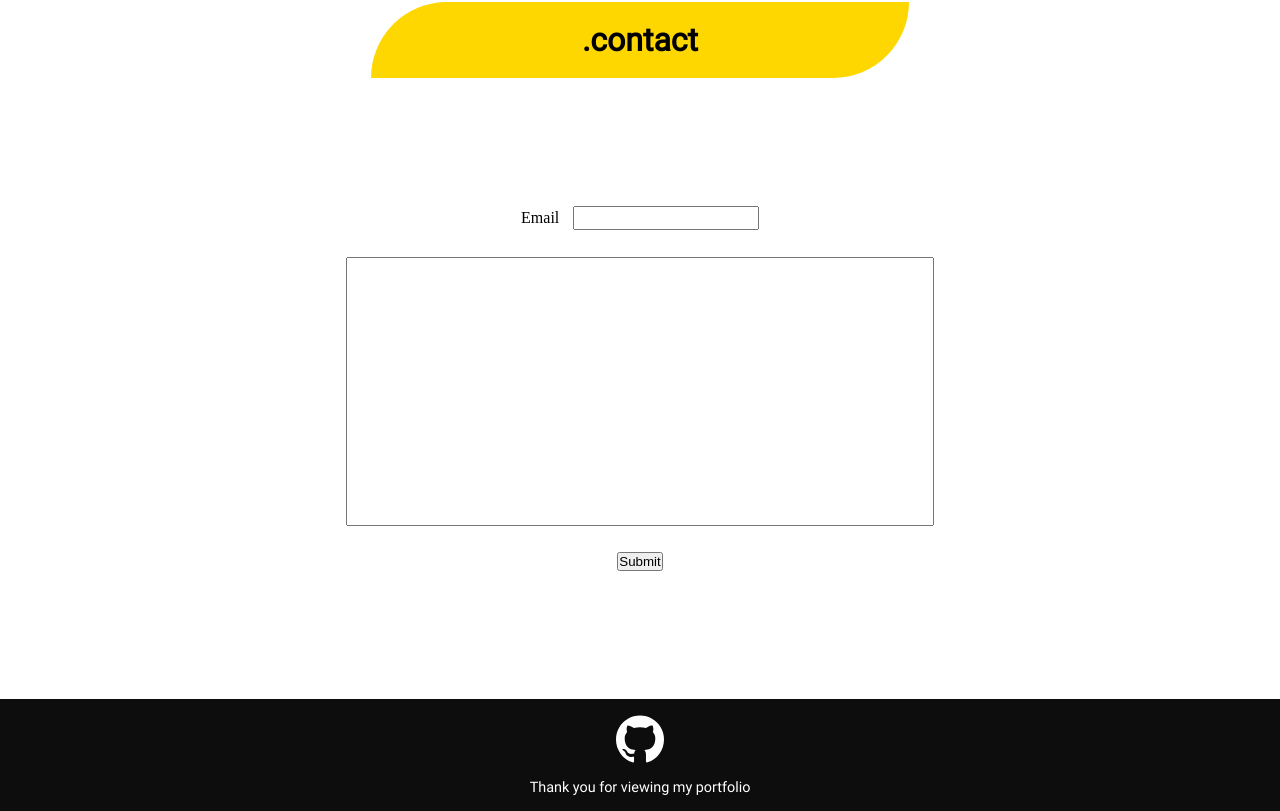
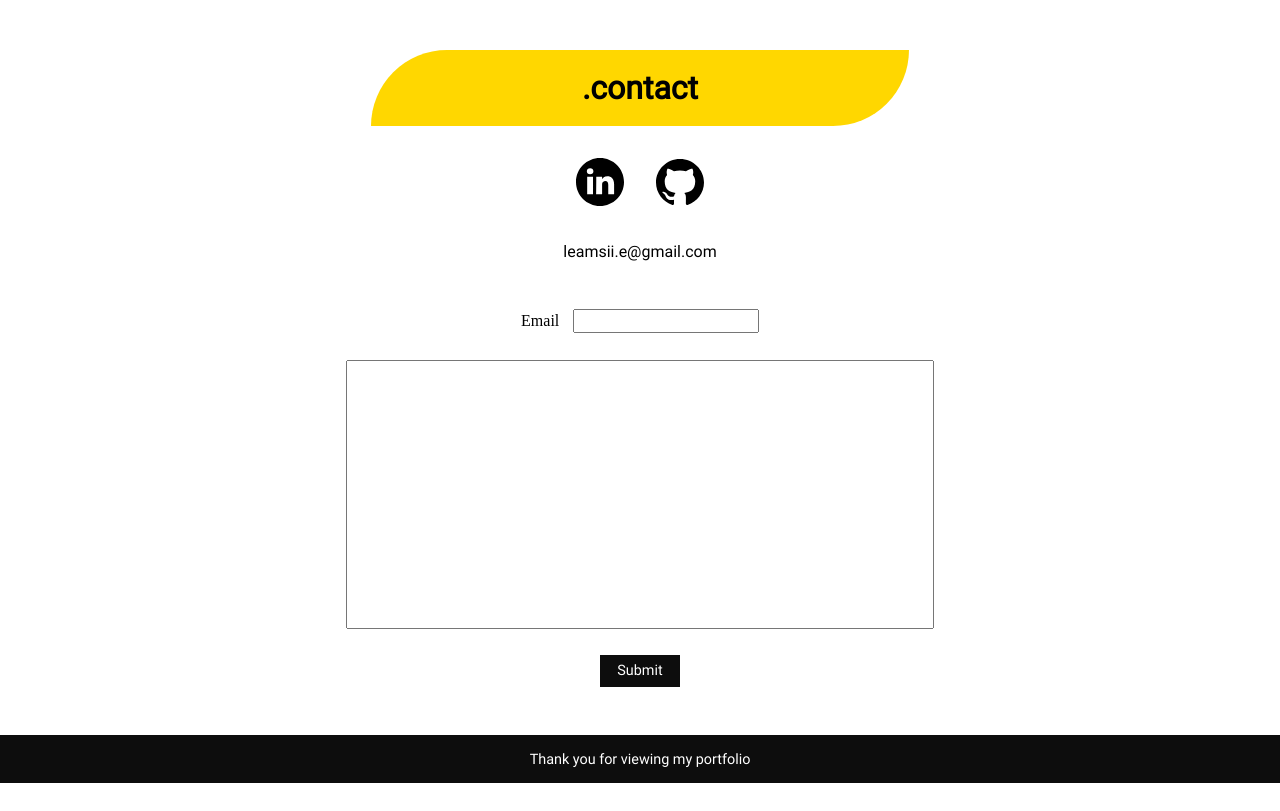
Before and after one commit to liamortiz/portfolio, a React (Create React App) app: page / in a window 1280 px wide. Shown: the part 2773-3584 px from the top of the page. After the commit the page ends 3556 px from the top, so only its background shows below. Built offline with nearby package versions, Linux system fonts and the light colour scheme.

Commit message:
Added contact section

```diff
--- a/src/App.scss
+++ b/src/App.scss
@@ -201,7 +201,7 @@ header {
   }
   .description {
     margin: 2em auto;
-    margin-bottom: 5em;
+    margin-bottom: 8em;
     max-width: 700px;
     padding: 2em;
     padding-bottom: 3em;
@@ -218,16 +218,57 @@ header {
 }
 
 // Contact form
+#contact-section {
+  text-align: center;
+  p {
+    font-family: 'roboto', 'Helvetica';
+  }
+  .contact-container {
+    width: 10rem;
+    margin: 2em auto;
+  }
+  img {
+    display: inline-block;
+    margin: 0 1em 0 1em;
+    width: 3rem;
+    height: 3rem;
+    transition: all 1s;
+    &:hover {
+      transform: rotate(360deg);
+    }
+  }
+}
 form {
-  margin: 5em auto;
+  margin: 0 auto;
   max-width: 50rem;
   padding: 3em;
   text-align: center;
+  button {
+    font-family: 'roboto', 'Helvetica';
+    font-size: 90%;
+    display: inline-block;
+    color: white;
+    background: $main-color;
+    width: 5rem;
+    padding: .5em;
+    border: none;
+    transition: all .2s;
+    &:hover {
+      cursor: pointer;
+      background: gold;
+      transform: translateY(-5px);
+      box-shadow: 0 5px 5px gray;
+      color: black;
+    }
+  }
   input {
     margin-left: 1em;
     outline: none;
     padding: .2em;
     font-family: 'roboto', 'Helvetica';
+    &:focus {
+      outline: none;
+    }
   }
   textarea {
     display: block;
@@ -246,7 +287,7 @@ form {
 
 footer {
   color: white;
-  height: 5rem;
+  height: 1rem;
   padding: 1em;
   background: $main-color;
   text-align: center;
@@ -254,15 +295,4 @@ footer {
     font-family: 'roboto', 'Helvetica';
     font-size: 90%;
   }
-  img {
-    display: block;
-    margin: auto;
-    margin-bottom: 1em;
-    width: 3rem;
-    height: 3rem;
-    transition: all 1s;
-    &:hover {
-      transform: rotate(360deg);
-    }
-  }
 }
--- a/src/components/Contact.tsx
+++ b/src/components/Contact.tsx
@@ -1,9 +1,12 @@
 import React, { Component } from 'react';
+
+import linkedin_logo from '../images/linkedin.svg';
+import github_logo from '../images/github-logo.svg';
 
 interface IContact {
   value : string
 }
-
+// TODO: Add real hrefs
 class Contact extends Component<{}, IContact> {
   constructor(props : any) {
     super(props);
@@ -12,9 +15,19 @@ class Contact extends Component<{}, IContact> {
     }
   }
 
+  handleSubmit = (event : any) => {
+    event.preventDefault();
+  }
+
   render() {
     return (
-      <form id = "contact-section">
+      <div id = "contact-section">
+        <div className = "contact-container">
+          <a target = "_blank" rel="noopener noreferrer" href = "index.html"><img alt = "linkedin" src = {linkedin_logo}/></a>
+          <a target = "_blank" rel="noopener noreferrer" href = "https://github.com/liamortiz"><img alt = "github" src = {github_logo}/></a>
+        </div>
+        <p>leamsii.e@gmail.com</p>
+        <form id = "contact-section" onSubmit = {this.handleSubmit}>
           <label>Email</label>
           <input type = "email" name = "email" id = "email-input" />
 
@@ -24,6 +37,7 @@ class Contact extends Component<{}, IContact> {
           <button type = "submit">Submit</button>
 
         </form>
+      </div>
     )
   }
 }
--- a/src/components/Footer.tsx
+++ b/src/components/Footer.tsx
@@ -1,10 +1,7 @@
 import React from 'react';
-import github_logo from '../images/github-logo.svg';
-
 const Footer : React.FC = () => {
   return (
     <footer>
-      <a rel="noopener noreferrer" href = "https://github.com/liamortiz" title = "visit github" target = "_blank"><img alt = "visit github" src = {github_logo}/></a>
       <p>Thank you for viewing my portfolio</p>
     </footer>
   )
--- a/src/components/Navigation.tsx
+++ b/src/components/Navigation.tsx
@@ -2,18 +2,23 @@ import React from 'react';
 
 const Navigation : React.FC = () => {
 
-  function scroll(element : any) : void {
+  function scroll(event : any, element : any) : void {
+    // Remove current active link
+    document.getElementsByClassName("active")[0].classList.remove("active");
+    // Update active link
+    event.target.classList.add("active");
+    // Scroll
     element.scrollIntoView({behavior : 'smooth', block : 'end'});
   }
 
   return (
     <nav>
       <ul>
-        <li><div className = "active" onClick = {() => scroll(document.getElementById('main-header'))}>Home</div><span></span></li>
-        <li><div onClick = {() => scroll(document.getElementById('project-section'))}>Projects</div><span></span></li>
-        <li><div onClick = {() => scroll(document.getElementById('skills-section'))}>Skills</div><span></span></li>
-        <li><div onClick = {() => scroll(document.getElementById('about-section'))}>About</div><span></span></li>
-        <li><div onClick = {() => scroll(document.getElementById('contact-section'))}>Contact</div><span></span></li>
+        <li><div className = "active" onClick = {(e) => scroll(e, document.getElementById('main-header'))}>Home</div><span></span></li>
+        <li><div onClick = {(e) => scroll(e, document.getElementById('project-section'))}>Projects</div><span></span></li>
+        <li><div onClick = {(e) => scroll(e, document.getElementById('skills-section'))}>Skills</div><span></span></li>
+        <li><div onClick = {(e) => scroll(e, document.getElementById('about-section'))}>About</div><span></span></li>
+        <li><div onClick = {(e) => scroll(e, document.getElementById('contact-section'))}>Contact</div><span></span></li>
       </ul>
     </nav>
   );
--- a/src/components/Projects.tsx
+++ b/src/components/Projects.tsx
@@ -62,8 +62,8 @@ class Project extends Component<{}, IState> {
               </ul>
 
               <div className = "project-buttons">
-                <a href = {project_data[this.state.current_page].demo_href}>Demo</a>
-                <a href = {project_data[this.state.current_page].code_href}>Code</a>
+                <a target = "_blank" rel="noopener noreferrer" href = {project_data[this.state.current_page].demo_href}>Demo</a>
+                <a target = "_blank" rel="noopener noreferrer" href = {project_data[this.state.current_page].code_href}>Code</a>
               </div>
 
             </div>
--- a/src/data/projects.json
+++ b/src/data/projects.json
@@ -3,8 +3,8 @@
     "title" : "Recipe Look Up",
     "description" : "Lorem ipsum dolor sit amet, consectetur adipiscing elit. Vivamus lacinia, felis id pellentesque vestibulum, ipsum lorem tincidunt lacus, nec interdum felis sem vitae ex. Vestibulum tempus eros sit amet urna tempor, ac sollicitudin metus interdum. Aenean scelerisque gravida fringilla.",
     "tools" : ["Javascript + React", "CSS + SASS", "HTML5", "JSON"],
-    "demo_href" : "",
-    "code_href" : ""
+    "demo_href" : "https://liamortiz.github.io/dst-quicklookup/",
+    "code_href" : "https://github.com/liamortiz/dst-quicklookup"
   },
   {
     "title" : "Dillopass",
```
Also changed, not shown: src/images/github-logo.svg, src/images/linkedin.svg (added). Lines whose indentation alone changed are shown as unchanged.
